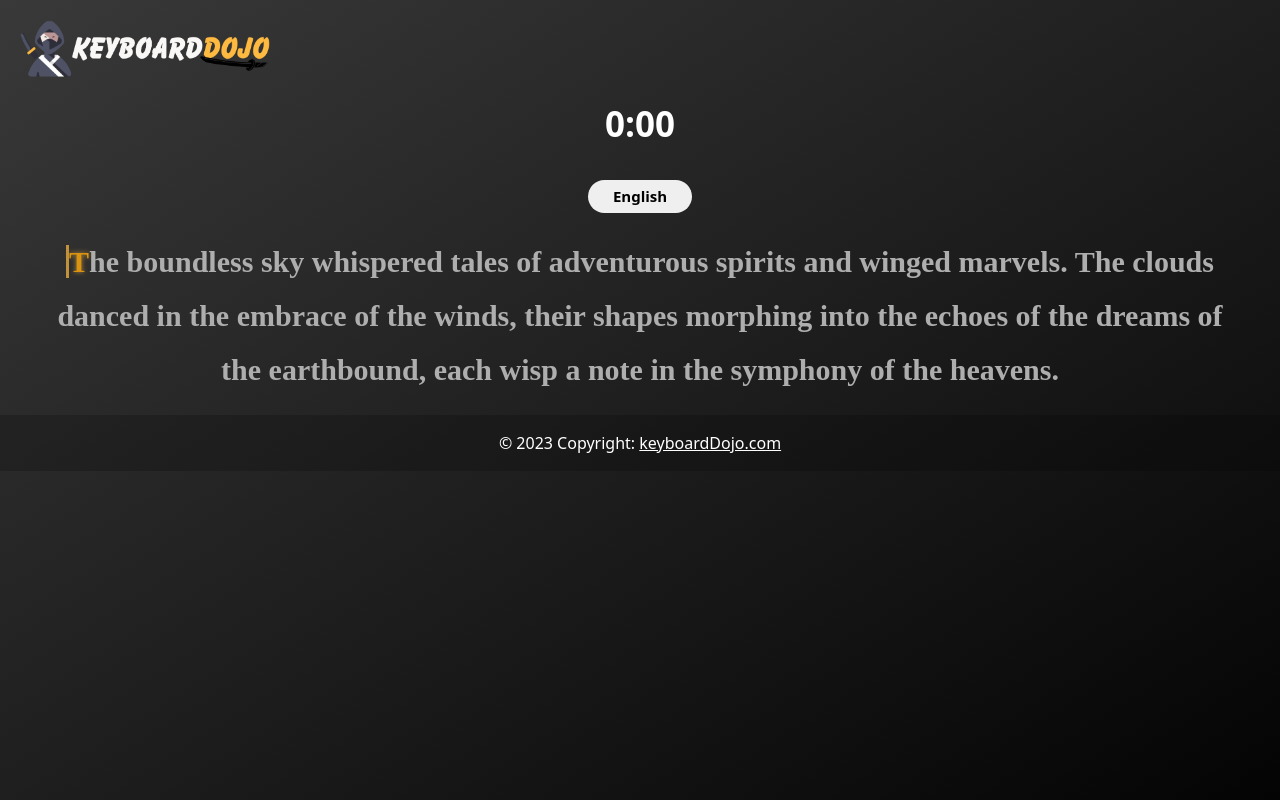
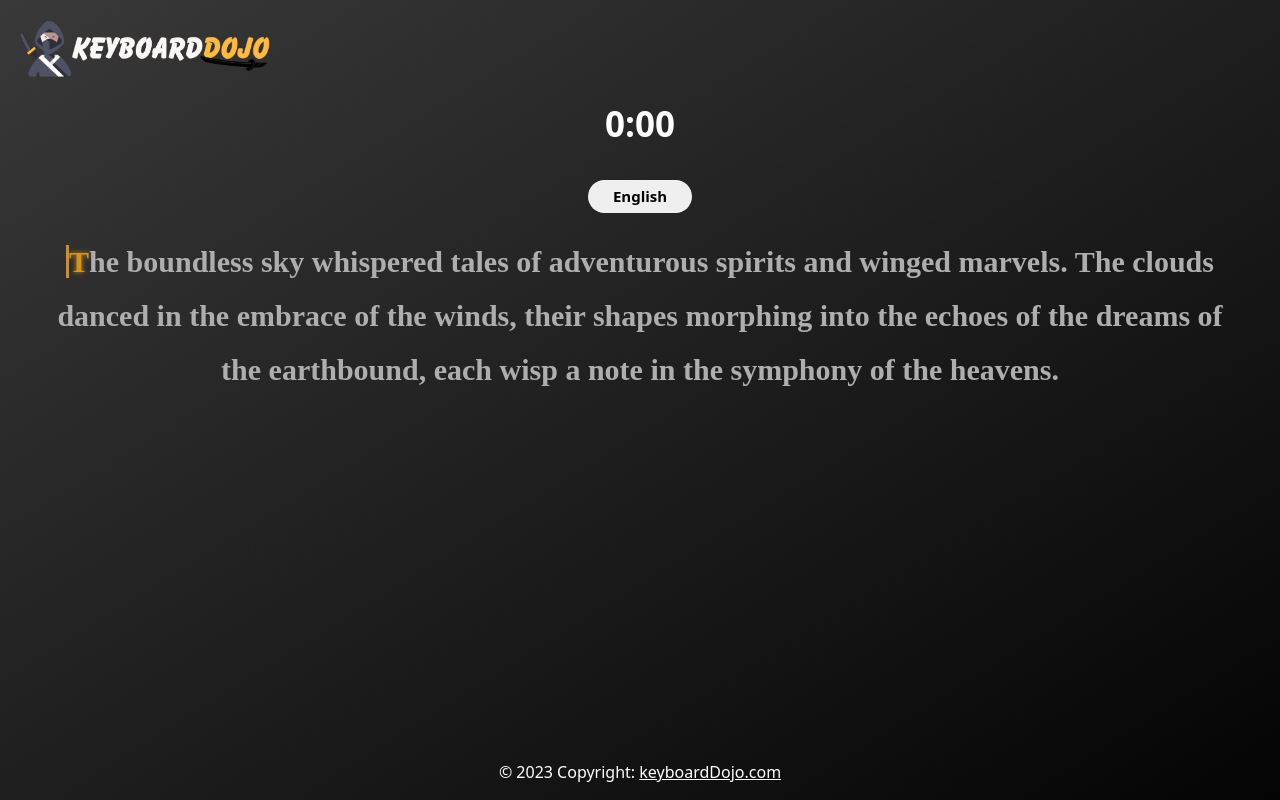
Before and after one commit to suetwong320/KeyboardDojo, a React (Create React App) app: page / in a window 1280 px wide. Built offline with nearby package versions, Linux system fonts and the light colour scheme; a web font is replaced by a local one.

Commit message:
Fixed footer design

```diff
--- a/src/App.css
+++ b/src/App.css
@@ -4,12 +4,11 @@
     rgb(57, 57, 57),
     rgb(4, 4, 4)
   );
-  min-height: 100vh;
-  display: flex;
-  flex-direction: column;
+  /* display: absolute;
+  flex-direction: column; */
   padding: 0px;
   margin: 0px;
-  min-height: 100vh;
+  height: 100vh;
 }
 
 .nav-bar {
--- a/src/Footer.css
+++ b/src/Footer.css
@@ -1,7 +1,8 @@
 .Footer {
-  margin-top: auto;
-  padding: 10px;
-  background-color: #000;
+  background-color: transparent !important;
   color: #fff;
   text-align: center;
+  position: absolute;
+  bottom: 0;
+  width: 100%;
 }
--- a/src/components/partial/Footer.jsx
+++ b/src/components/partial/Footer.jsx
@@ -1,14 +1,11 @@
-import "../../App.css";
+import "../../Footer.css";
 import React, { useEffect, useRef, useState } from "react";
 import "bootstrap/dist/css/bootstrap.min.css";
 
 function Footer() {
   return (
     <footer className="text-center text-white Footer">
-      <div
-        className="text-center p-3"
-        style={{ backgroundColor: "rgba(0, 0, 0, 0.2)" }}
-      >
+      <div className="text-center p-3">
         © 2023 Copyright:{" "}
         <a className="text-white" href="https://keyboarddojo.onrender.com/">
           keyboardDojo.com
```
